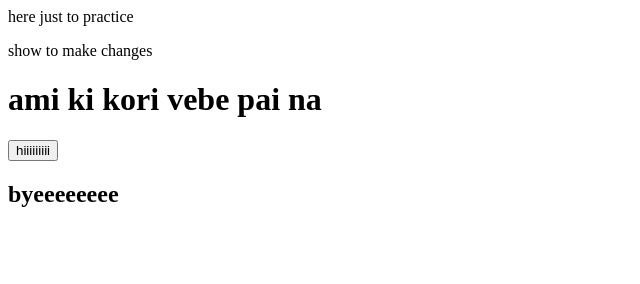
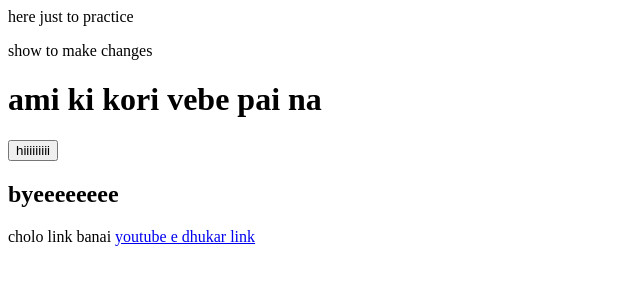
Before and after one commit to IrfanTech-X/wp, a plain HTML site: page index.html in a window 1280 px wide. Shown: the whole page, without its empty margins (0-640 px from the left). Drawn offline with Linux system fonts and the light colour scheme.

Commit message:
version 3

```diff
--- a/index.html
+++ b/index.html
@@ -13,6 +13,9 @@
 
     <button >hiiiiiiiii</button>
     <h2>byeeeeeeee</h2>
+    cholo link banai
+
+    <a href="https://www.youtube.com">youtube e dhukar link</a>
 
     </p>
 </body>
```
